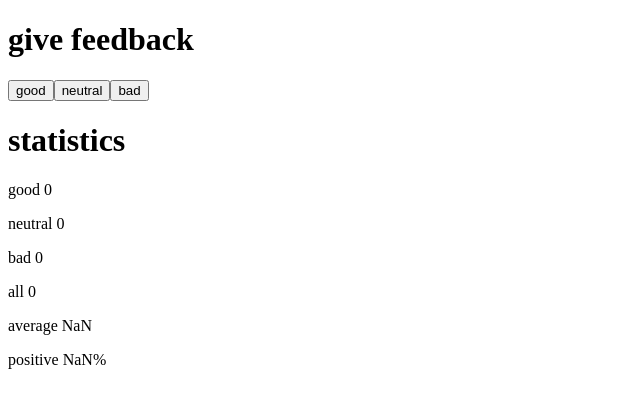
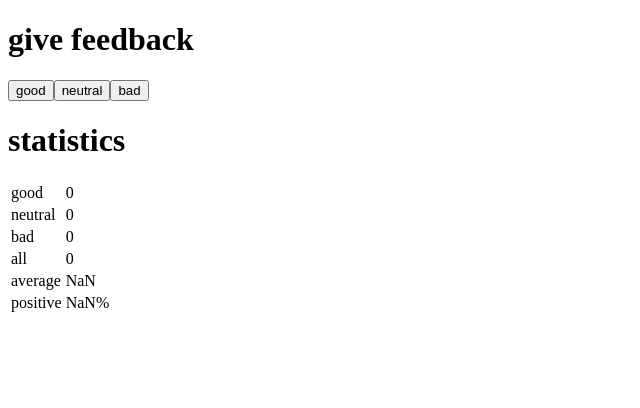
Before and after one commit to zerochil/fullstackopen, a React (Vite) app in the folder part1/unicafe/: page / in a window 1280 px wide. Shown: the top 408 px of the page, without its empty margins (0-640 px from the left). Built offline with nearby package versions, Linux system fonts and the light colour scheme.

Commit message:
1.11*: unicafe step6

```diff
--- a/part1/unicafe/src/App.jsx
+++ b/part1/unicafe/src/App.jsx
@@ -19,28 +19,34 @@ const App = () => {
   )
 }
 
-const Statistics = ({good, neutral, bad}) => {
-  return (
-    <div>
-      <StatisticLine text="good" value={good} />
-      <StatisticLine text="neutral" value={neutral} />
-      <StatisticLine text="bad" value={bad} />
-      <StatisticLine text="all" value={good+bad+neutral} />
-      <StatisticLine text="average" value={(good-bad)/(good+bad+neutral)} />
-      <StatisticLine text="positive" value={`${ good*100 / (good+bad+neutral) }%`} />
-    </div>
-  )
-}
-
 const Button = ({clickHandler, text}) => {
   return (
     <button onClick={clickHandler}>{text}</button>
   )
 }
 
+const Statistics = ({good, neutral, bad}) => {
+  const all = good+bad+neutral
+  return (
+    <table>
+      <tbody>
+        <StatisticLine text="good" value={good} />
+        <StatisticLine text="neutral" value={neutral} />
+        <StatisticLine text="bad" value={bad} />
+        <StatisticLine text="all" value={all} />
+        <StatisticLine text="average" value={`${ (good-bad) / all }`} />
+        <StatisticLine text="positive" value={`${ good*100 / all }%`} />
+      </tbody>
+    </table>
+  )
+}
+
 const StatisticLine = ({text, value}) => {
   return (
-    <p>{text} {value}</p>
+    <tr>
+      <td>{text}</td>
+      <td>{value}</td>
+    </tr>
   )
 }
 
```
